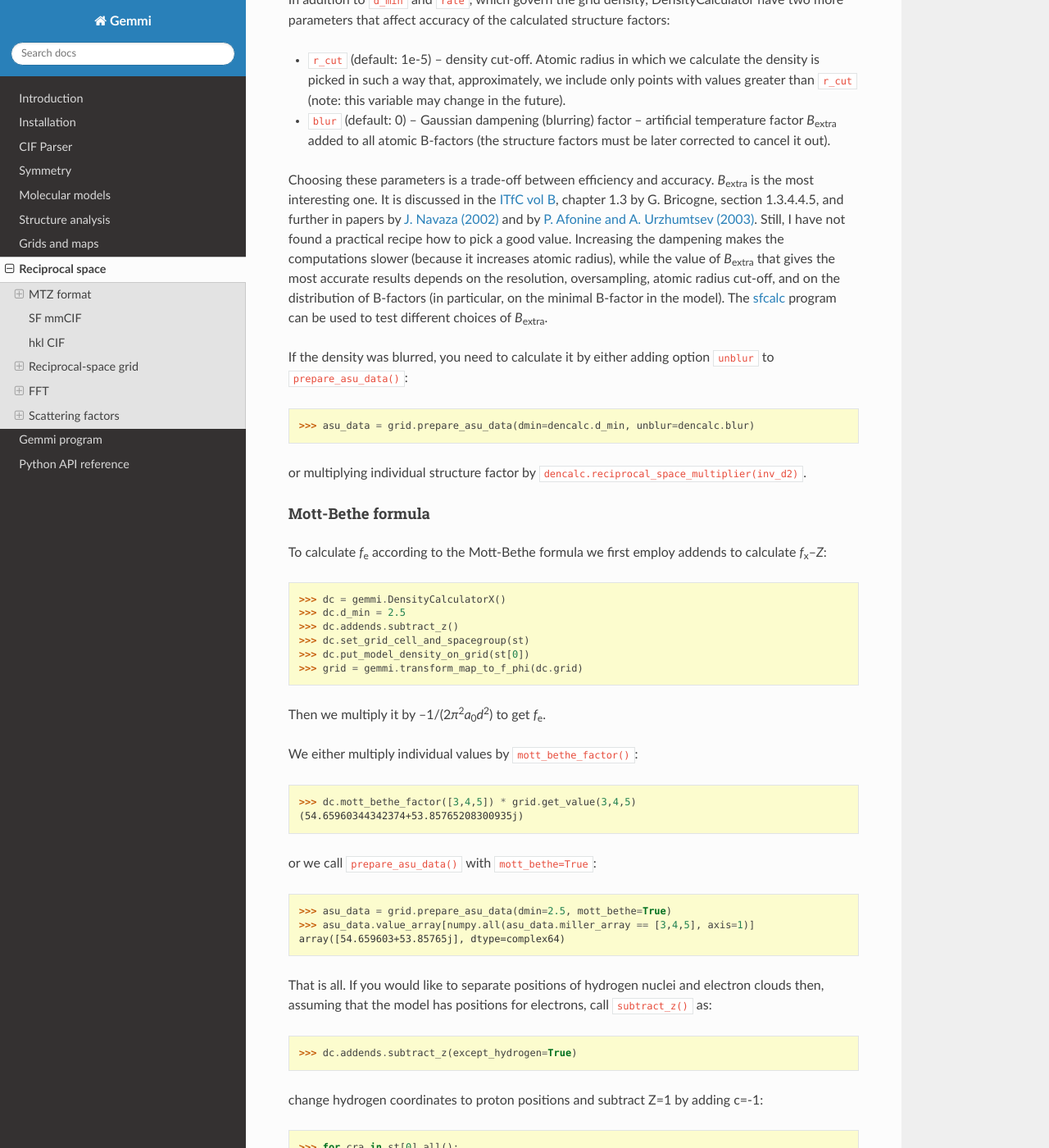
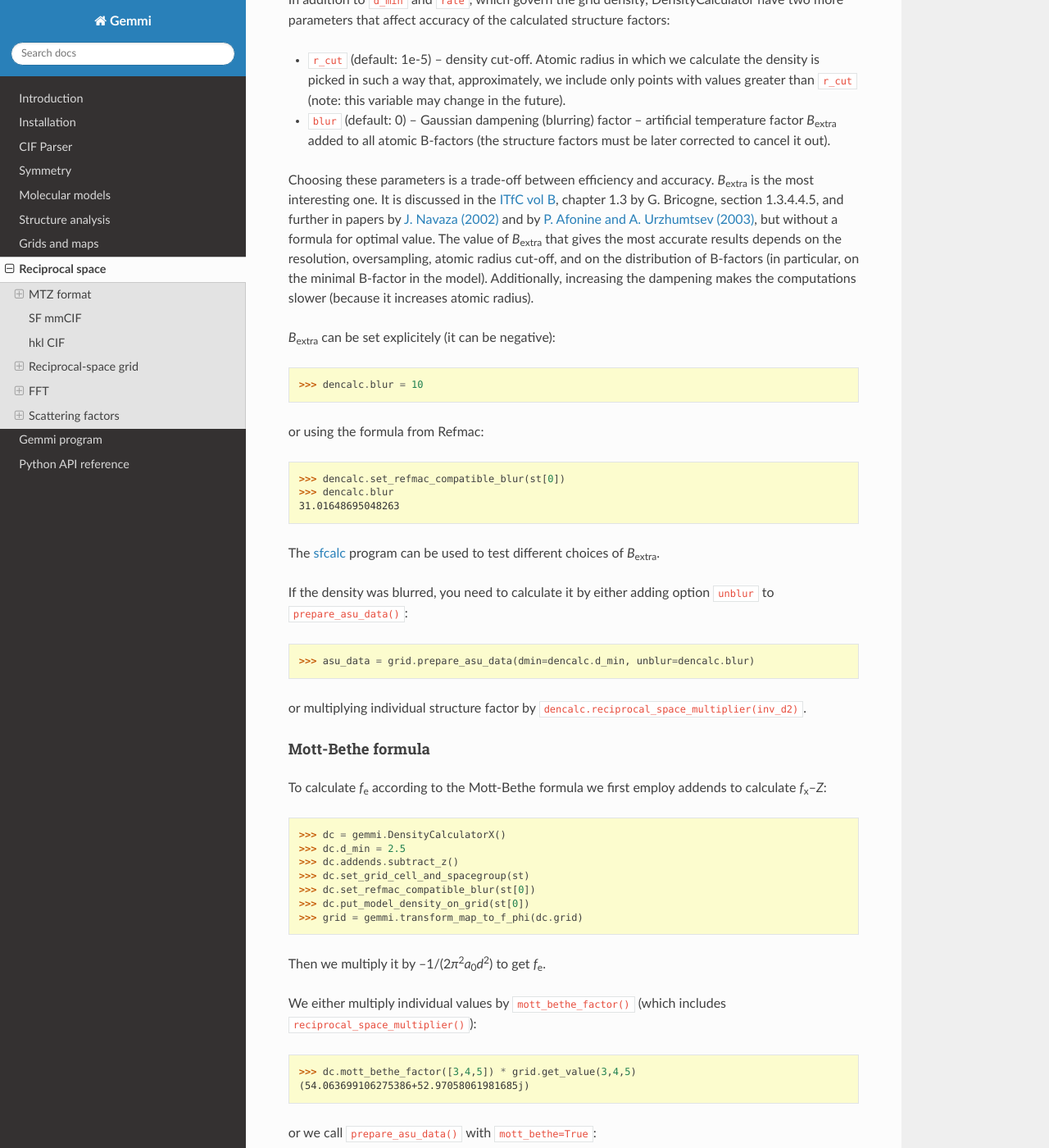
Before and after one commit to project-gemmi/gemmi, a Sphinx documentation site: the page built from docs/hkl.rst, in a window 1280 px wide and 1400 px high, scrolled down 29702 px. Shown: the whole window at 82% size. Built offline with Sphinx 7.4.7 and the Read the Docs theme 2.0.0, drawn with Linux system fonts in a browser that asks for light colours; some of the changed text lies outside the part shown.

Commit message:
added DensityCalculator::set_refmac_compatible_blur()

```diff
--- a/docs/hkl.rst
+++ b/docs/hkl.rst
@@ -1626,13 +1626,29 @@ Choosing these parameters is a trade-off between efficiency and accuracy.
 It is discussed in the `ITfC vol B <https://it.iucr.org/Bb/contents/>`_,
 chapter 1.3 by G. Bricogne, section 1.3.4.4.5, and further in papers by
 `J. Navaza (2002) <https://doi.org/10.1107/S0108767302016318>`_ and by
-`P. Afonine and A. Urzhumtsev (2003) <https://doi.org/10.1107/S0108767303022062>`_.
-Still, I have not found a practical recipe how to pick a good value.
-Increasing the dampening makes the computations slower (because it
-increases atomic radius), while the value of *B*\ :sub:`extra` that
+`P. Afonine and A. Urzhumtsev (2003) <https://doi.org/10.1107/S0108767303022062>`_,
+but without a formula for optimal value.
+The value of *B*\ :sub:`extra` that
 gives the most accurate results depends on the resolution, oversampling,
 atomic radius cut-off, and on the distribution of B-factors
 (in particular, on the minimal B-factor in the model).
+Additionally, increasing the dampening makes the computations slower
+(because it increases atomic radius).
+
+*B*\ :sub:`extra` can be set explicitely (it can be negative):
+
+.. doctest::
+
+  >>> dencalc.blur = 10
+
+or using the formula from Refmac:
+
+.. doctest::
+
+  >>> dencalc.set_refmac_compatible_blur(st[0])
+  >>> dencalc.blur
+  31.01648695048263
+
 The :ref:`sfcalc <sfcalc>` program can be used to test different choices
 of *B*\ :sub:`extra`.
 
@@ -1659,26 +1675,28 @@ we first employ addends to calculate *f*\ :sub:`x`\ --\ *Z*:
   >>> dc.d_min = 2.5
   >>> dc.addends.subtract_z()
   >>> dc.set_grid_cell_and_spacegroup(st)
+  >>> dc.set_refmac_compatible_blur(st[0])
   >>> dc.put_model_density_on_grid(st[0])
   >>> grid = gemmi.transform_map_to_f_phi(dc.grid)
 
 Then we multiply it by –1/(2\ *π*:sup:`2`\ *a*:sub:`0`\ *d*:sup:`2`)
 to get *f*\ :sub:`e`.
 
-We either multiply individual values by ``mott_bethe_factor()``:
+We either multiply individual values by ``mott_bethe_factor()``
+(which includes ``reciprocal_space_multiplier()``):
 
 .. doctest::
 
   >>> dc.mott_bethe_factor([3,4,5]) * grid.get_value(3,4,5)
-  (54.65960344342374+53.85765208300935j)
+  (54.063699106275386+52.97058061981685j)
 
 or we call ``prepare_asu_data()`` with ``mott_bethe=True``:
 
 .. doctest::
 
-  >>> asu_data = grid.prepare_asu_data(dmin=2.5, mott_bethe=True)
+  >>> asu_data = grid.prepare_asu_data(dmin=2.5, mott_bethe=True, unblur=dencalc.blur)
   >>> asu_data.value_array[numpy.all(asu_data.miller_array == [3,4,5], axis=1)]
-  array([54.659603+53.85765j], dtype=complex64)
+  array([54.063698+52.97058j], dtype=complex64)
 
 That is all.
 If you would like to separate positions of hydrogen nuclei
```
Also changed, not shown: 3 other files.
